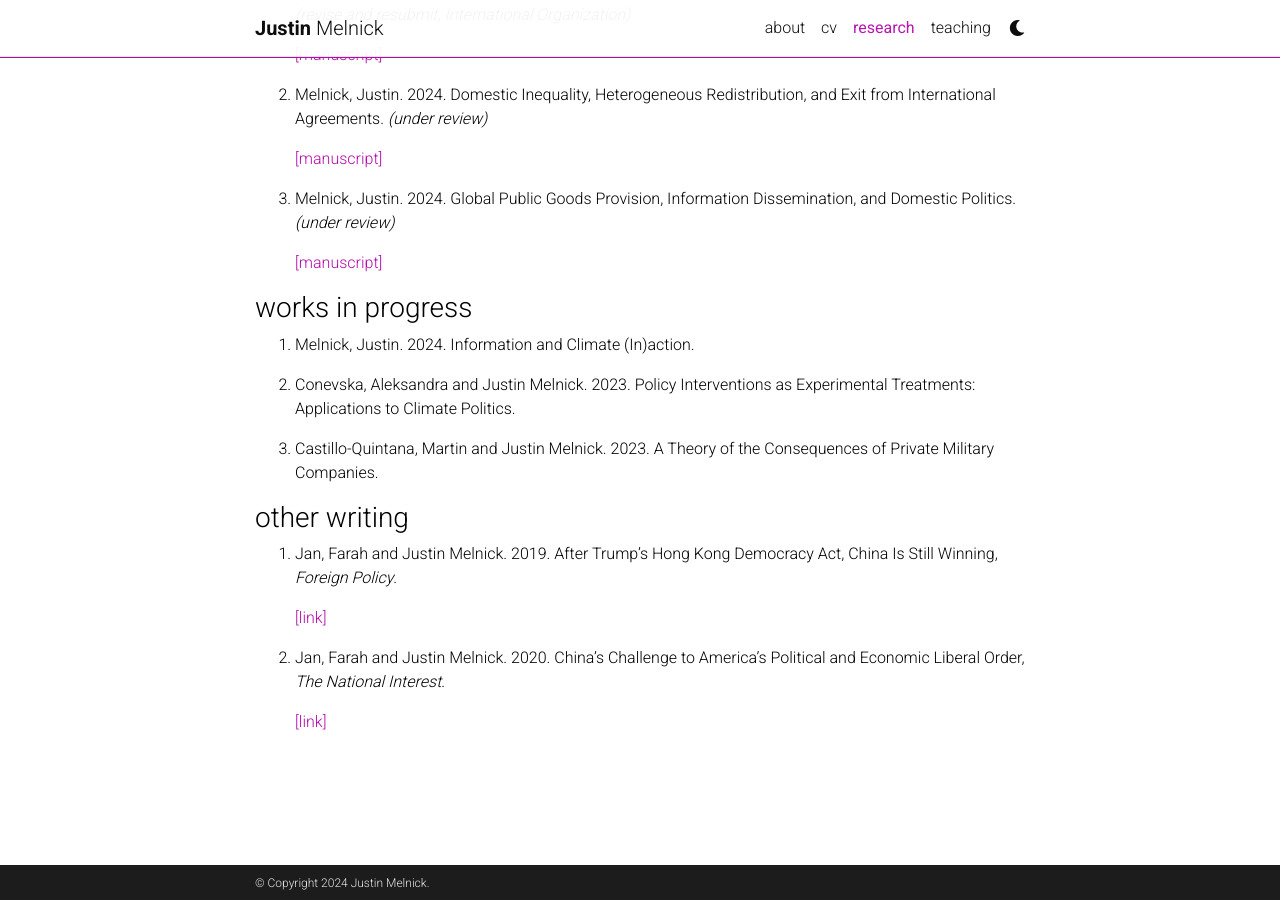
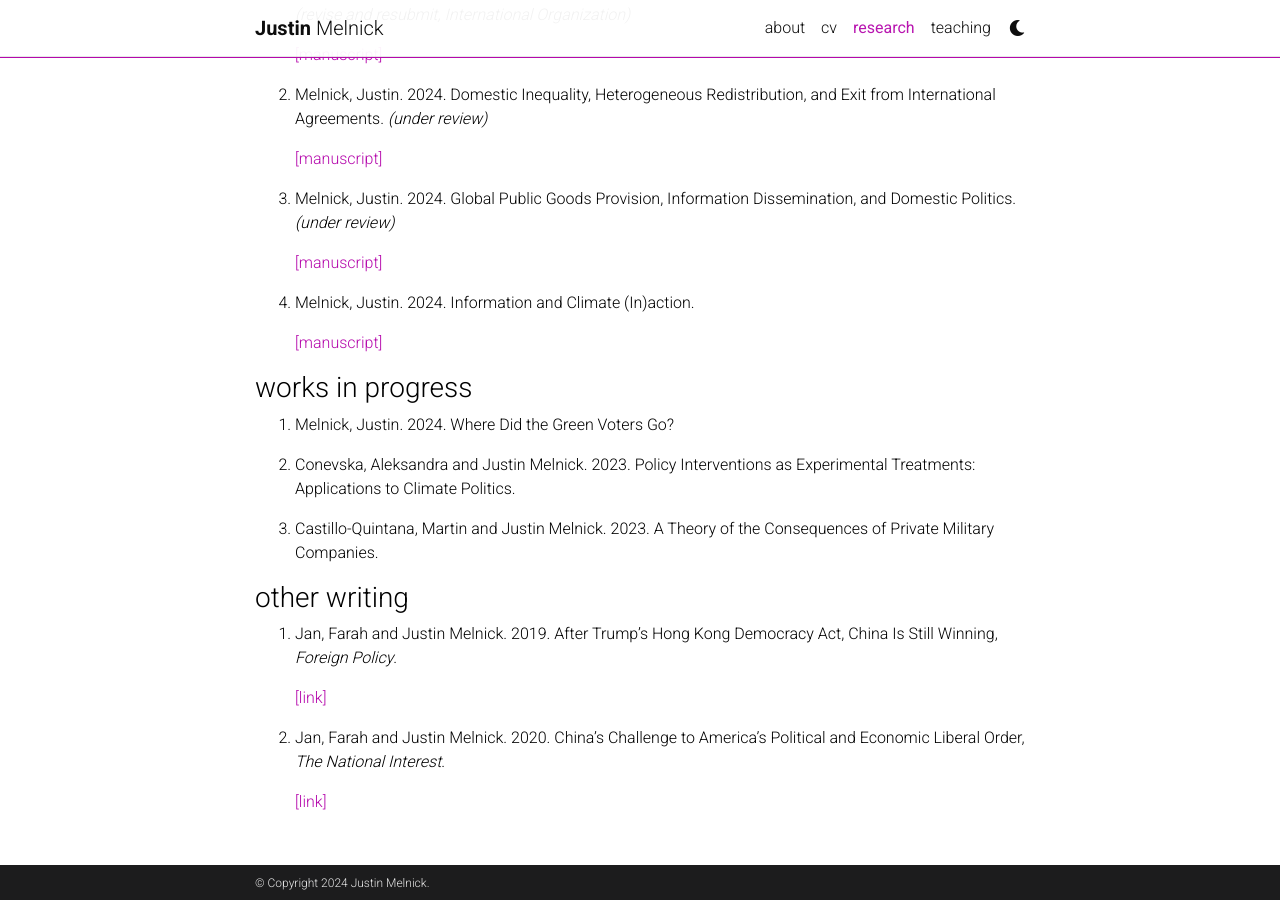
Before and after one commit to justinmelnick/justinmelnick.github.io, a Jekyll site: the page built from _pages/publications.md, in a window 1280 px wide and 900 px high, scrolled down 601 px. Built offline with Jekyll 4.4.1, drawn with Linux system fonts in a browser that asks for light colours; comment, search, counter and statistics services are not loaded; a style sheet for code colours, icons or effects is not loaded.

Commit message:
Update publications.md

```diff
--- a/_pages/publications.md
+++ b/_pages/publications.md
@@ -37,9 +37,13 @@ System: Evidence from Free Allowance Allocation. Forthcoming, _Journal of Politi
 
    [[manuscript]](https://justinmelnick.github.io/assets/pdf/mechdesign.pdf)
 
+4. Melnick, Justin. 2024. Information and Climate (In)action.
+
+   [[manuscript]](https://justinmelnick.github.io/assets/pdf/inaction.pdf)
+
 <h3>works in progress</h3>
 
-1. Melnick, Justin. 2024. Information and Climate (In)action.
+1. Melnick, Justin. 2024. Where Did the Green Voters Go?
 
 2. Conevska, Aleksandra and Justin Melnick. 2023. Policy Interventions as Experimental Treatments: Applications to Climate Politics.
 
```
